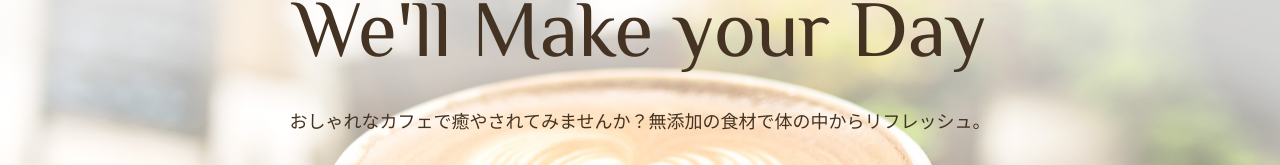
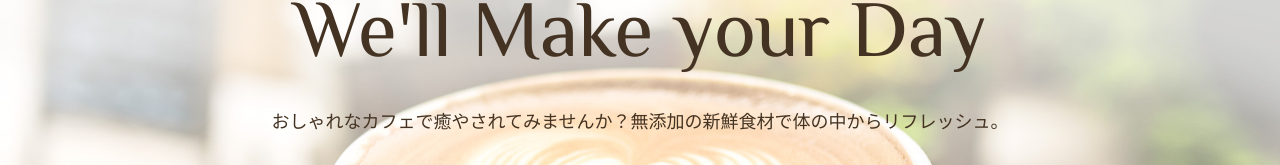
Before and after one commit to yuisaca/WCBcafe, a plain HTML site: page index.html in a window 1280 px wide. Shown: the part 255-420 px from the top of the page. Drawn offline with Linux system fonts and the light colour scheme; some packages are replaced by stand-ins of ours.

Commit message:
topページの文言変更です

```diff
--- a/index.html
+++ b/index.html
@@ -29,7 +29,7 @@
 
         <div class="home-content wrapper">
             <h2 class="page-title">We'll Make your Day</h2>
-            <p>おしゃれなカフェで癒やされてみませんか？無添加の食材で体の中からリフレッシュ。</p>
+            <p>おしゃれなカフェで癒やされてみませんか？無添加の新鮮食材で体の中からリフレッシュ。</p>
             <a class="button" href="menu.html">メニューを見る</a>
         </div><!-- /.home-content -->
     </div><!-- /#home -->
```
